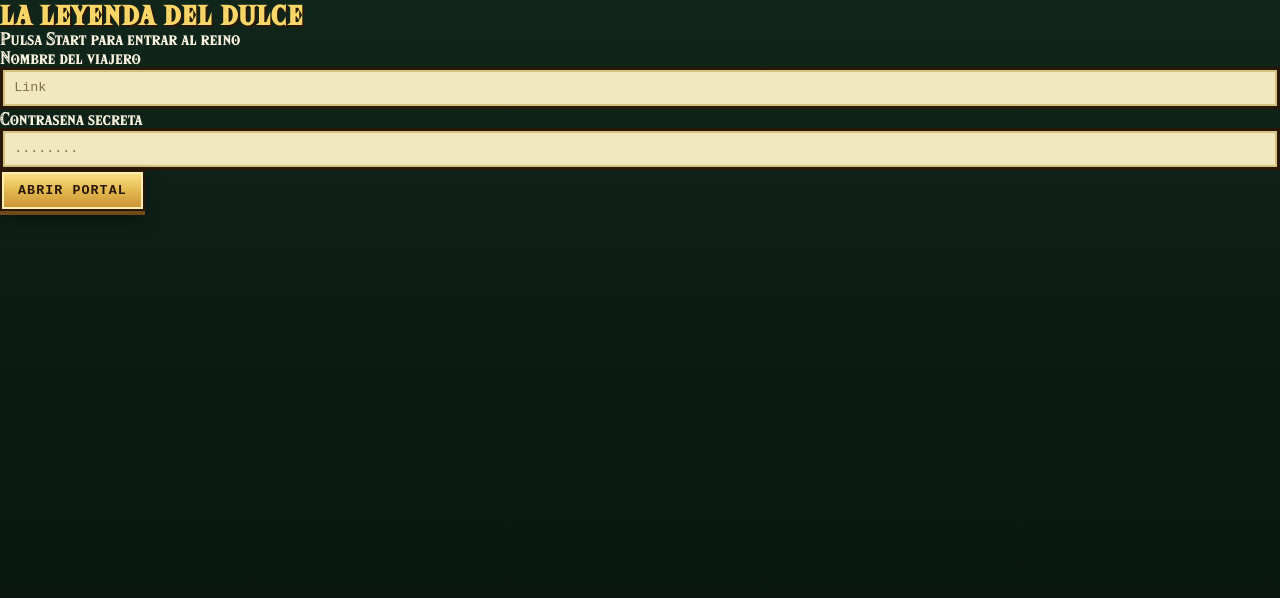
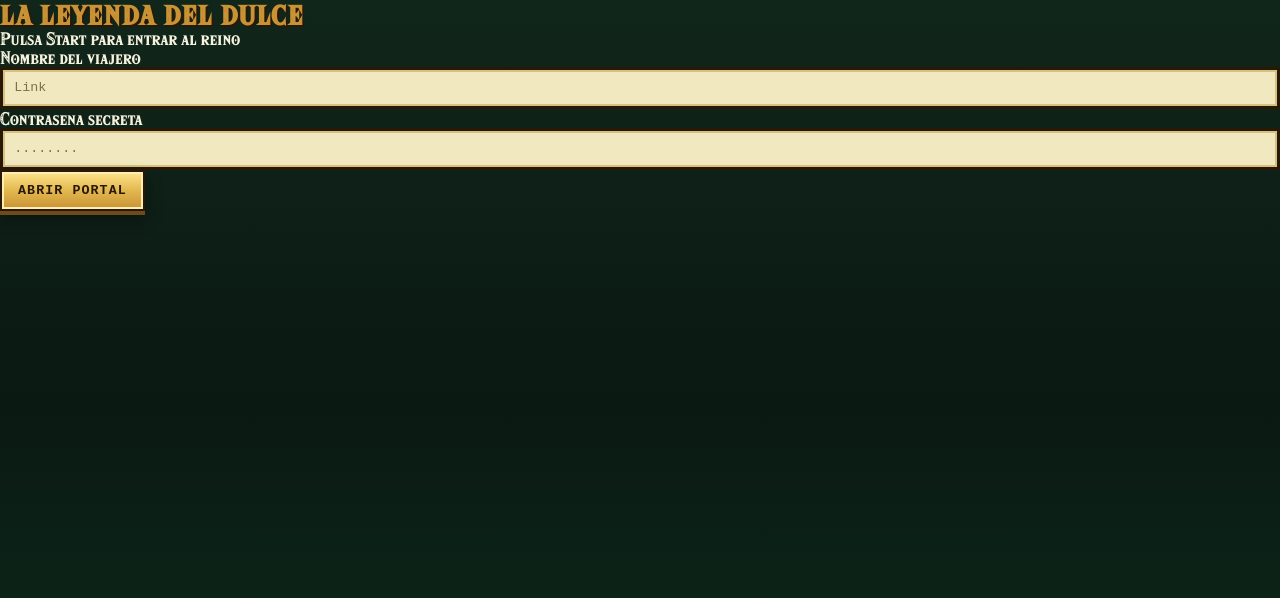
Before and after one commit to oOcharlyOo/Proyecto_TiendaNC, a Vue app in the folder Proyecto_Tienda_frontend/: page / in a window 1280 px wide. Shown: the top 598 px of the page. Built offline with nearby package versions, Linux system fonts and the light colour scheme; no server answers.

Commit message:
varios estilos mejorados de Corte

```diff
--- a/Proyecto_Tienda_frontend/src/components/Corte.vue
+++ b/Proyecto_Tienda_frontend/src/components/Corte.vue
@@ -1236,7 +1236,6 @@ onMounted(() => {
 
 .wood-sign {
   border: 3px solid #2a1807;
-  background: linear-gradient(180deg, #b37b39 0%, #8d5e28 45%, #6b4420 100%);
   color: #f5e9c2;
   text-shadow: 1px 1px 0 #2f1f09;
   font-weight: 900;
@@ -1811,16 +1810,6 @@ onMounted(() => {
   box-shadow: inset 0 0 0 2px rgba(255, 255, 255, 0.5);
 }
 
-.history-item {
-  padding: 0.7rem;
-  border-bottom: 1px solid #baa15c;
-  display: flex;
-  justify-content: space-between;
-  gap: 0.6rem;
-  cursor: pointer;
-  transition: background 80ms steps(2);
-}
-
 .history-item:hover {
   background: rgba(248, 214, 103, 0.3);
 }
@@ -1847,25 +1836,6 @@ onMounted(() => {
   font-family: "Courier New", monospace;
 }
 
-.detail-grid {
-  border: 3px solid #2a1807;
-  background: linear-gradient(180deg, #fdfbf3 0%, #e8d9a8 100%);
-  color: #1d1606;
-  padding: 0.8rem;
-  display: grid;
-  gap: 0.5rem;
-  box-shadow: inset 0 0 0 2px rgba(255, 255, 255, 0.5), 0 3px 0 #1a1005;
-}
-
-.detail-grid p {
-  margin: 0;
-  font-size: 0.82rem;
-  font-family: "Courier New", monospace;
-}
-
-.detail-grid strong {
-  color: #18661a;
-}
 
 .tabla-wrap {
   overflow: auto;
@@ -1905,15 +1875,6 @@ td {
 
 .empty {
   padding: 0.9rem;
-}
-
-.detail-grid {
-  border: 2px solid #2a1807;
-  background: #f2e8bf;
-  color: #1d1606;
-  padding: 0.7rem;
-  display: grid;
-  gap: 0.4rem;
 }
 
 .tabla-wrap {
--- a/Proyecto_Tienda_frontend/src/components/styles/themes.css
+++ b/Proyecto_Tienda_frontend/src/components/styles/themes.css
@@ -36,13 +36,13 @@
 /* ---------- TEMA: ZELDA (Classic) ---------- */
 /* Estilo Zelda classic - verde floresta */
 [data-theme="zelda"] {
-  --bg-primary: #07150d;
+  --bg-primary: #0e2d1d;
   --bg-secondary: #133523;
   --bg-panel: #1f5b35;
   --text-primary: #f6f2de;
   --text-secondary: #a3a380;
   --border-color: #2a1807;
-  --accent-color: #f8d667;
+  --accent-color: #c99234;
   --accent-hover: #ffe48b;
   --success-color: #67e0a8;
   --error-color: #b7393f;
@@ -112,7 +112,7 @@
 }
 
 [data-theme="zelda"] .card-metric strong {
-  color: var(--accent-color);
+  color: var(--bg-primary);
 }
 
 /* ---------- TEMA: DEATH MOUNTAIN ---------- */
@@ -196,7 +196,7 @@
 }
 
 [data-theme="deathmountain"] .card-metric strong {
-  color: var(--accent-color);
+  color: var(--bg-primary);
 }
 
 /* ---------- TEMA: SKYWARD SWORD ---------- */
@@ -278,13 +278,13 @@
 }
 
 [data-theme="skyward"] .card-metric strong {
-  color: var(--accent-color);
+  color: var(--bg-primary);
 }
 
 /* ---------- TEMA: ALFORJA ---------- */
 /* Estilo cuero/marrón */
 [data-theme="alforja"] {
-  --bg-primary: #2a1a12;
+  --bg-primary: #21140f;
   --bg-secondary: #4a3728;
   --bg-panel: #5c4433;
   --text-primary: #f5e6c8;
@@ -360,7 +360,7 @@
 }
 
 [data-theme="alforja"] .card-metric strong {
-  color: var(--accent-color);
+  color: var(--bg-primary);
 }
 
 /* ================================================
@@ -408,6 +408,7 @@
 
 /* ---------- Wood Sign (botones) ---------- */
 [data-theme="deathmountain"] .wood-sign,
+[data-theme="zelda"] .wood-sign,
 [data-theme="skyward"] .wood-sign,
 [data-theme="alforja"] .wood-sign {
   border: var(--border-width-thick) solid var(--border-color);
@@ -419,6 +420,7 @@
 
 [data-theme="deathmountain"] .wood-sign:hover,
 [data-theme="skyward"] .wood-sign:hover,
+[data-theme="zelda"] .wood-sign:hover,
 [data-theme="alforja"] .wood-sign:hover {
   filter: brightness(1.1);
 }
@@ -655,10 +657,15 @@
 
 [data-theme="deathmountain"] .history-item,
 [data-theme="skyward"] .history-item,
+[data-theme="zelda"] .history-item,
 [data-theme="alforja"] .history-item {
-  background: var(--bg-primary);
-  border: 2px solid var(--bg-panel);
-  padding: 0.8rem;
+  padding: 0.7rem;
+  border-bottom: 1px solid #baa15c;
+  display: flex;
+  justify-content: space-between;
+  gap: 0.6rem;
+  cursor: pointer;
+  transition: background 80ms steps(2);
 }
 
 [data-theme="deathmountain"] .history-item:hover,
@@ -677,7 +684,7 @@
 [data-theme="deathmountain"] .history-item p,
 [data-theme="skyward"] .history-item p,
 [data-theme="alforja"] .history-item p {
-  color: var(--text-secondary);
+  color: var(--bg-primary);
   font-size: 0.8rem;
   margin: 0;
 }
@@ -691,14 +698,18 @@
 /* ---------- Detail Grid ---------- */
 [data-theme="deathmountain"] .detail-grid,
 [data-theme="skyward"] .detail-grid,
+[data-theme="zelda"] .detail-grid,
 [data-theme="alforja"] .detail-grid {
+  background: var(--zelda-forest-dark);
+  border: 3px solid #2a1807;
+  padding: 0.8rem;
   display: grid;
-  grid-template-columns: repeat(auto-fit, minmax(150px, 1fr));
-  gap: 1rem;
+  gap: 0.5rem;
 }
 
 [data-theme="deathmountain"] .detail-grid p,
 [data-theme="skyward"] .detail-grid p,
+[data-theme="zelda"] .detail-grid p,
 [data-theme="alforja"] .detail-grid p {
   color: var(--text-secondary);
   font-size: 0.75rem;
@@ -707,6 +718,7 @@
 
 [data-theme="deathmountain"] .detail-grid strong,
 [data-theme="skyward"] .detail-grid strong,
+[data-theme="zelda"] .detail-grid strong,
 [data-theme="alforja"] .detail-grid strong {
   color: var(--accent-color);
   font-size: 1rem;
@@ -1140,13 +1152,13 @@
 [data-theme="deathmountain"] .monthly-stats article strong,
 [data-theme="skyward"] .monthly-stats article strong,
 [data-theme="alforja"] .monthly-stats article strong {
-  color: var(--accent-color);
+  color: var(--zelda-forest-dark);
 }
 
 [data-theme="deathmountain"] .monthly-stats p,
 [data-theme="skyward"] .monthly-stats p,
 [data-theme="alforja"] .monthly-stats p {
-  color: var(--text-secondary);
+  color: var(--border-color);
   font-size: 0.7rem;
 }
 
```
